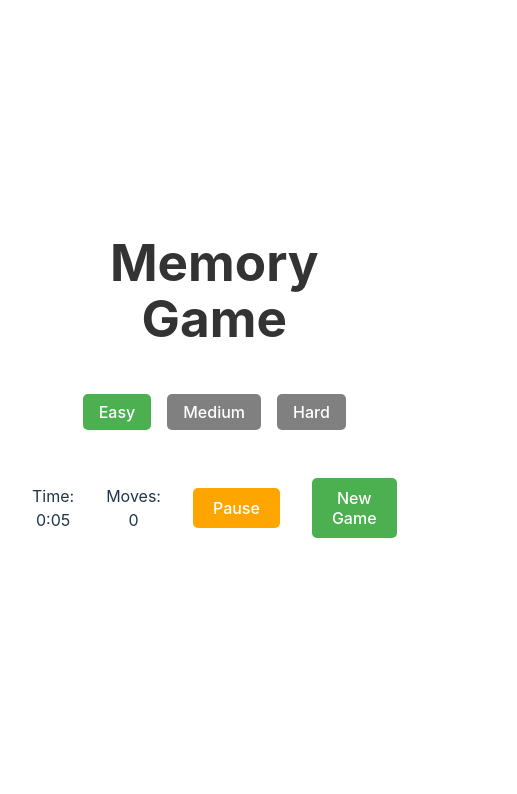
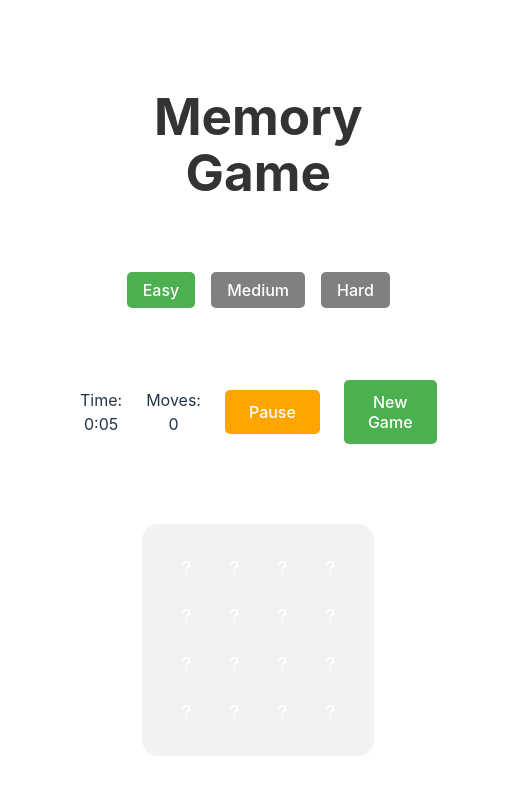
Before and after one commit to marcobiedermann/memory, a React (Vite) app: page / in a window 390 px wide. Shown: the top 794 px of the page, 517 px wide, since content can reach past the window. Built offline with nearby package versions, Linux system fonts and the light colour scheme.

Commit message:
Add padding around cards

```diff
--- a/src/App.css
+++ b/src/App.css
@@ -8,7 +8,7 @@
 #root {
   max-width: 1200px;
   margin: 0 auto;
-  padding: 2rem;
+  padding: 3rem;
   text-align: center;
 }
 
@@ -16,19 +16,20 @@
   display: flex;
   flex-direction: column;
   align-items: center;
-  gap: 2rem;
+  gap: 3rem;
   position: relative;
+  padding: 2rem;
 }
 
 h1 {
   color: #333;
-  margin-bottom: 1rem;
+  margin-bottom: 1.5rem;
 }
 
 .difficulty-selector {
   display: flex;
-  gap: 1rem;
-  margin-bottom: 1rem;
+  gap: 1.5rem;
+  margin-bottom: 1.5rem;
 }
 
 .difficulty-btn {
@@ -52,16 +53,16 @@ h1 {
 
 .game-info {
   display: flex;
-  gap: 2rem;
+  gap: 3rem;
   align-items: center;
-  margin-bottom: 1rem;
+  margin-bottom: 2rem;
 }
 
 button {
   background-color: #4caf50;
   color: white;
   border: none;
-  padding: 10px 20px;
+  padding: 12px 24px;
   border-radius: 5px;
   cursor: pointer;
   font-size: 1rem;
@@ -81,10 +82,13 @@ button.resume {
 
 .card-grid {
   display: grid;
-  gap: 0.5rem;
+  gap: 2rem;
   margin: 0 auto;
   position: relative;
   transition: all 0.3s ease;
+  padding: 3rem;
+  background-color: rgba(0, 0, 0, 0.05);
+  border-radius: 16px;
 }
 
 .card-grid.paused {
@@ -97,7 +101,8 @@ button.resume {
   perspective: 1000px;
   cursor: pointer;
   width: 100%;
-  max-width: 80px;
+  max-width: 120px;
+  padding: 0.75rem;
 }
 
 .card-inner {
@@ -123,9 +128,9 @@ button.resume {
   align-items: center;
   justify-content: center;
   font-size: 1.5rem;
-  border-radius: 8px;
+  border-radius: 12px;
   background-color: white;
-  box-shadow: 0 2px 5px rgba(0, 0, 0, 0.2);
+  box-shadow: 0 4px 8px rgba(0, 0, 0, 0.2);
 }
 
 .card-front {
@@ -145,7 +150,7 @@ button.resume {
 .win-message {
   font-size: 1.5rem;
   color: #4caf50;
-  margin-top: 2rem;
+  margin-top: 3rem;
   font-weight: bold;
 }
 
@@ -171,11 +176,24 @@ button.resume {
 
 @media (max-width: 768px) {
   .card {
-    max-width: 60px;
+    max-width: 90px;
   }
 
   .card-front,
   .card-back {
     font-size: 1.2rem;
   }
+
+  .card-grid {
+    gap: 1.5rem;
+    padding: 2rem;
+  }
+
+  .game-info {
+    gap: 1.5rem;
+  }
+
+  .difficulty-selector {
+    gap: 1rem;
+  }
 }
```
